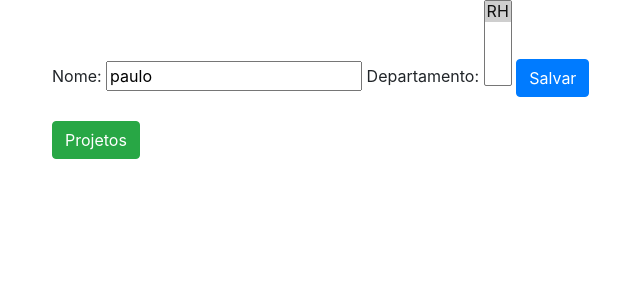
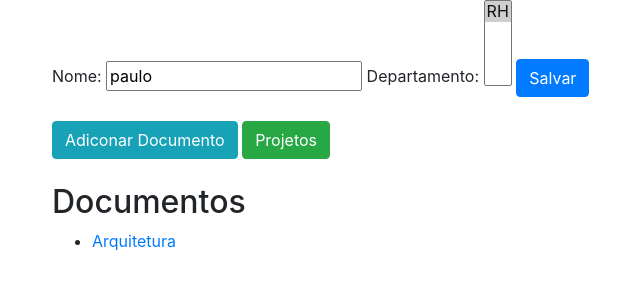
Before and after one commit to Aluferox/gestao_rh, a Django app: page /funcionarios/editar/6/ in a window 1280 px wide. Shown: the top 300 px of the page, without its empty margins (33-673 px from the left). Run offline with Django 4.2, Linux system fonts and the light colour scheme; data comes from the database, SQL or seed files in the repository; both versions use the stored data as it was after the commit; some libraries are stand-ins or nearby versions.

Commit message:
debug documentos

```diff
--- a/apps/documentos/models.py
+++ b/apps/documentos/models.py
@@ -10,7 +10,7 @@ class Documento(models.Model):
 
 
     def get_absolute_url(self):
-        return reverse('update-funcionario', args=[self.pertence_id])
+        return reverse('update_funcionario', args=[self.pertence_id])
 
     def __str__(self):
         return self.descricao
--- a/apps/documentos/templates/documentos/documento_form.html
+++ b/apps/documentos/templates/documentos/documento_form.html
@@ -9,6 +9,8 @@
         {% csrf_token %}
         {{ form |bootstrap }}
         <button type="submit" class="btn btn-primary">Salvar</button>
+        <a href="{% url 'projetos' %}" class="btn btn-success">Projetos</a>
+
     </form>
-    <a href="{% url 'projetos' %}" class="btn btn-success">Projetos</a>
+
 {% endblock %}
--- a/apps/funcionarios/templates/funcionarios/funcionario_form.html
+++ b/apps/funcionarios/templates/funcionarios/funcionario_form.html
@@ -9,6 +9,7 @@
         {% csrf_token %}
         {{ form | bootstrap }}
     <button type="submit" class="btn btn-primary">Salvar</button>
+    <a href="{% url 'projetos' %}" class="btn btn-success">Projetos</a>
     </form>
-   <br> <a href="{% url 'projetos' %}" class="btn btn-success">Projetos</a>
+
 {% endblock %}
--- /dev/null
+++ b/apps/funcionarios/templates/funcionarios/funcionario_update_form.html
@@ -0,0 +1,25 @@
+{% extends 'base.html' %}
+{% load static %}
+{% load bootstrap %}
+
+{% block title %} Funcionário {% endblock %}
+
+{% block main %}
+    <form method="post">
+        {% csrf_token %}
+        {{ form | bootstrap }}
+    <button type="submit" class="btn btn-primary">Salvar</button>
+    </form>
+    <br> <a href="{% url 'create_document' object.id %}" class="btn btn-info">Adiconar Documento</a>
+     <a href="{% url 'projetos' %}" class="btn btn-success">Projetos</a>
+
+    <br><br>
+    <h2>Documentos</h2>
+    <ul>
+        {% for documento in object.documento_set.all %}
+            <li>
+                <a href="{{ documento.arquivo.url }} "> {{ documento.descricao }}  </a><br>
+            </li>
+        {% endfor %}
+    </ul>
+{% endblock %}
--- a/apps/funcionarios/views.py
+++ b/apps/funcionarios/views.py
@@ -16,6 +16,7 @@ class FuncionariosList(ListView):
 class FuncionarioEdit(UpdateView):
     model = Funcionario
     fields = ['nome','departamento']
+    template_name_suffix = '_update_form'
 
 
 class FuncionarioDelete(DeleteView):
```
Also changed, not shown: db.sqlite3, media/documentos/arquitetura_n8BHAY9.png (added), 5 other files.
